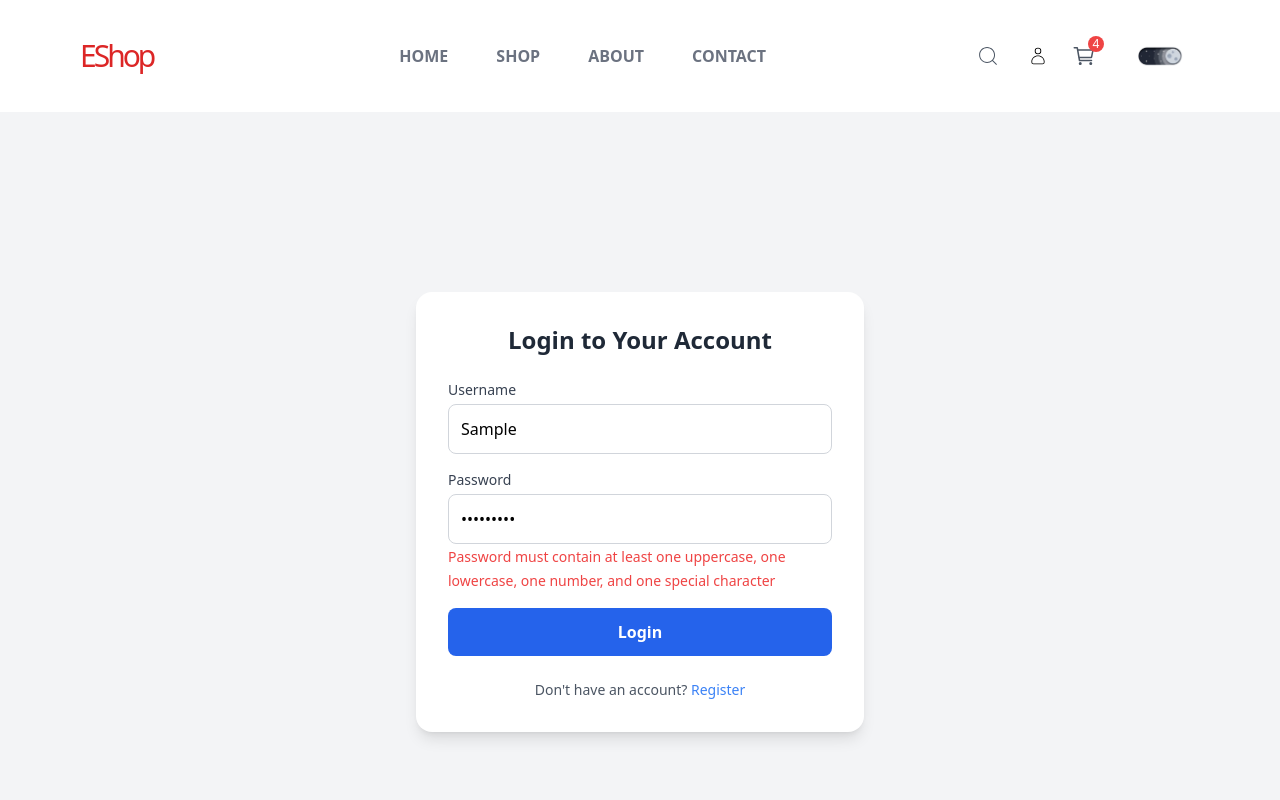
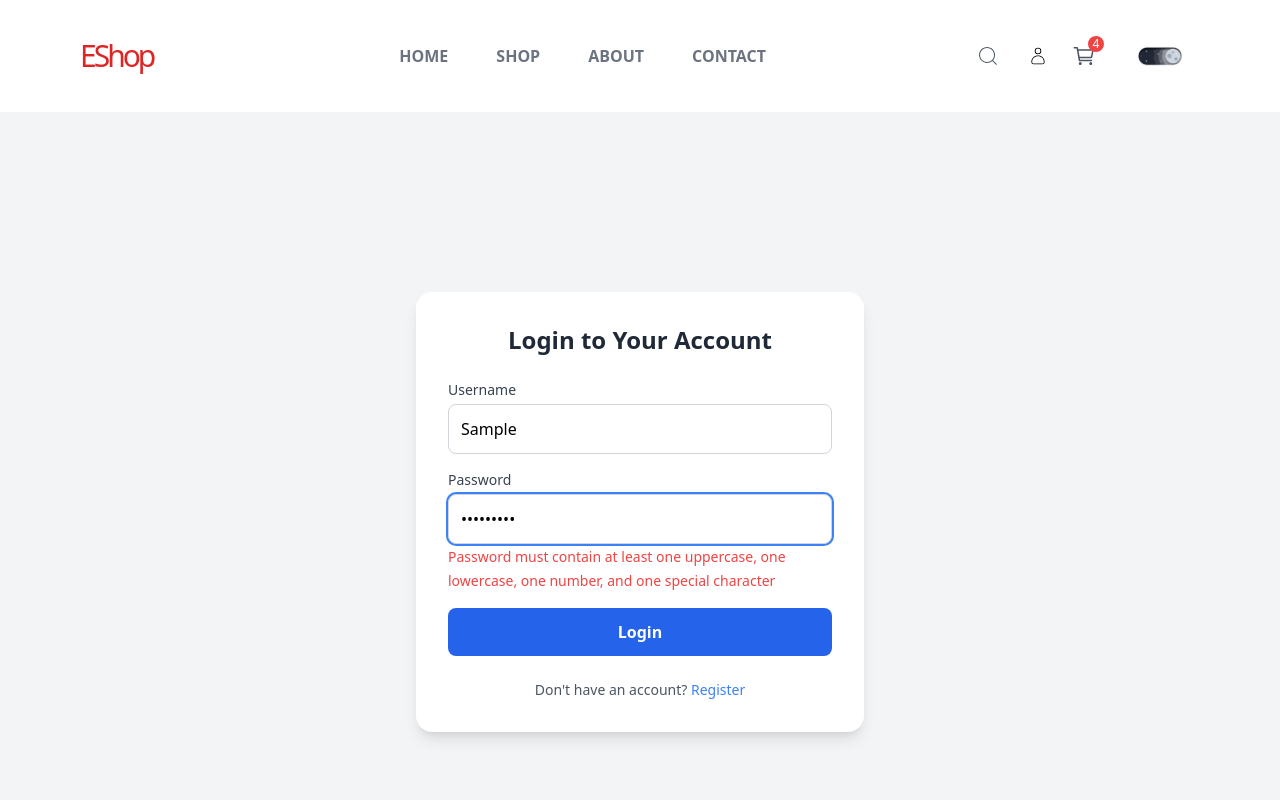
Before and after one commit to Kolawole-kehinde/SHOP, a React (Vite) app in the folder Shop/: page /login in a window 1280 px wide. Both pictures are taken after typing "Sample", "Sample123" into the empty fields and a click on the button "Login". Shown: the top 800 px of the page. Built offline with nearby package versions, Linux system fonts and the light colour scheme.

Commit message:
Refactored login page: added CustomInput component

```diff
--- /dev/null
+++ b/Shop/src/Components/CustomInput.jsx
@@ -0,0 +1,19 @@
+import React from "react";
+
+const CustomInput = ({ label, type, name, register, error, placeholder }) => {
+  return (
+    <div>
+      <label className="block text-sm font-medium text-gray-700">{label}</label>
+      <input
+        type={type}
+        {...register(name)}
+        placeholder={placeholder}
+        className="w-full p-3 mt-1 border border-gray-300 rounded-lg focus:ring-2 focus:ring-blue-500 focus:outline-none"
+      />
+      {/* ✅ Display Validation Errors */}
+      {error && <span className="text-red-500 text-sm">{error.message}</span>}
+    </div>
+  );
+};
+
+export default CustomInput;
--- a/Shop/src/Pages/Auth/Login.jsx
+++ b/Shop/src/Pages/Auth/Login.jsx
@@ -1,9 +1,10 @@
 import React from "react";
 import { useForm } from "react-hook-form";
 import { zodResolver } from "@hookform/resolvers/zod";
+import { loginSchema } from "../../utils/Schema/authSchema";
 import { loginLists } from "../../constant/auth";
 import { Link } from "react-router-dom";
-import { loginSchema } from "../../utils/Schema/authSchema";
+import CustomInput from "../../Components/CustomInput";
 
 const LoginPage = () => {
   const {
@@ -27,27 +28,20 @@ const LoginPage = () => {
           Login to Your Account
         </h2>
         <form onSubmit={handleSubmit(onSubmit)} className="space-y-4">
-          {loginLists?.map((field) => (
-            <div key={field.name}>
-              <label className="block text-sm font-medium text-gray-700">
-                {field.label}
-              </label>
-              <input
-                type={field.type}
-                {...register(field.name)}
-                className="w-full p-3 mt-1 border border-gray-300 rounded-lg outline-none"
-                placeholder={field.placeholder}
-              />
-              {errors[field.name] && (
-                <span className="text-red-500 text-sm">
-                  {errors[field.name]?.message}
-                </span>
-              )}
-            </div>
+          {loginLists.map((field) => (
+            <CustomInput
+              key={field.name}
+              label={field.label}
+              type={field.type}
+              name={field.name}
+              placeholder={field.placeholder}
+              register={register}
+              error={errors[field.name]}
+            />
           ))}
           <button
             type="submit"
-            className="w-full px-4 py-3 font-semibold text-white bg-blue-600 rounded-lg hover:bg-blue-700 outline-none"
+            className="w-full px-4 py-3 font-semibold text-white bg-blue-600 rounded-lg hover:bg-blue-700 focus:ring-2 focus:ring-blue-500 focus:outline-none"
           >
             Login
           </button>
```
